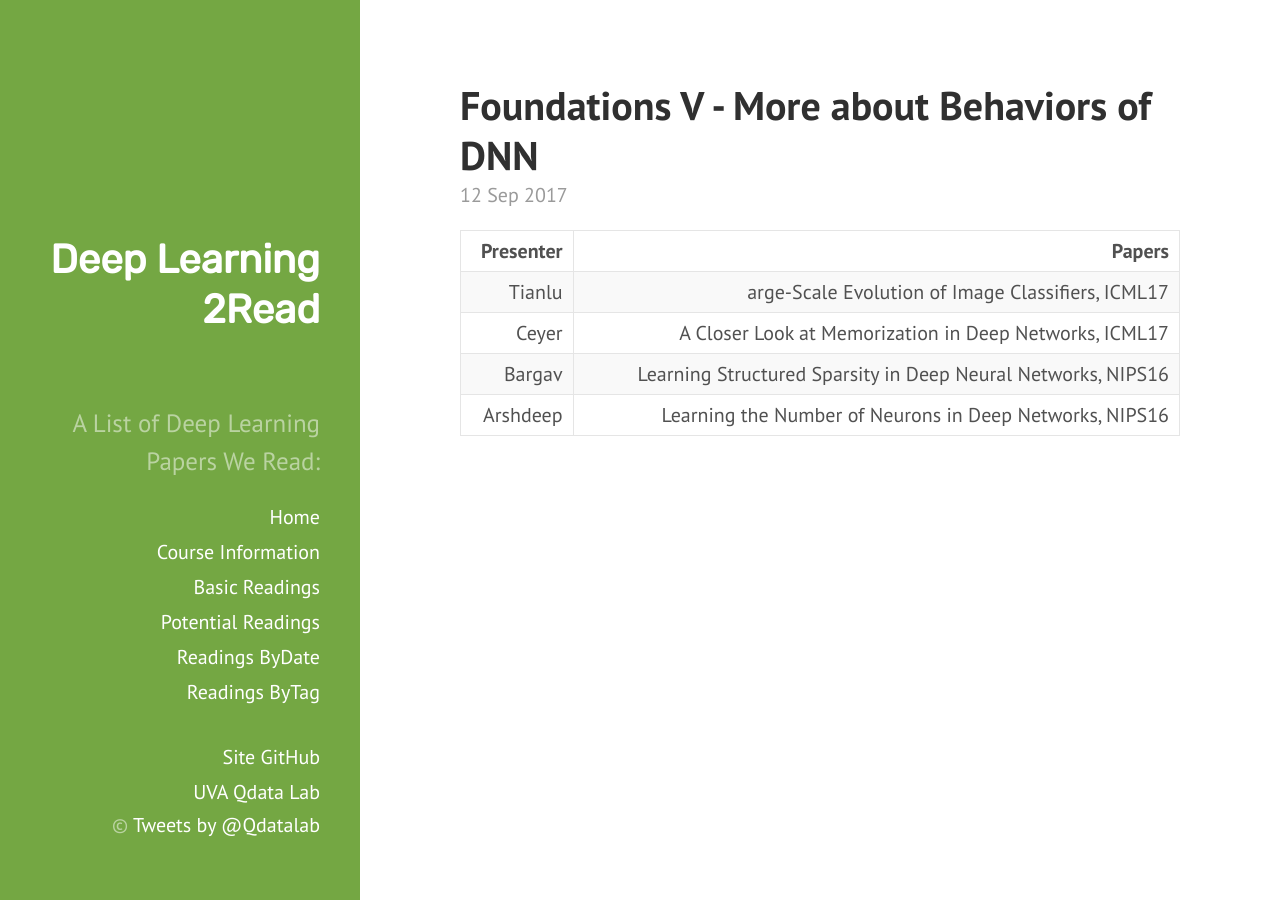
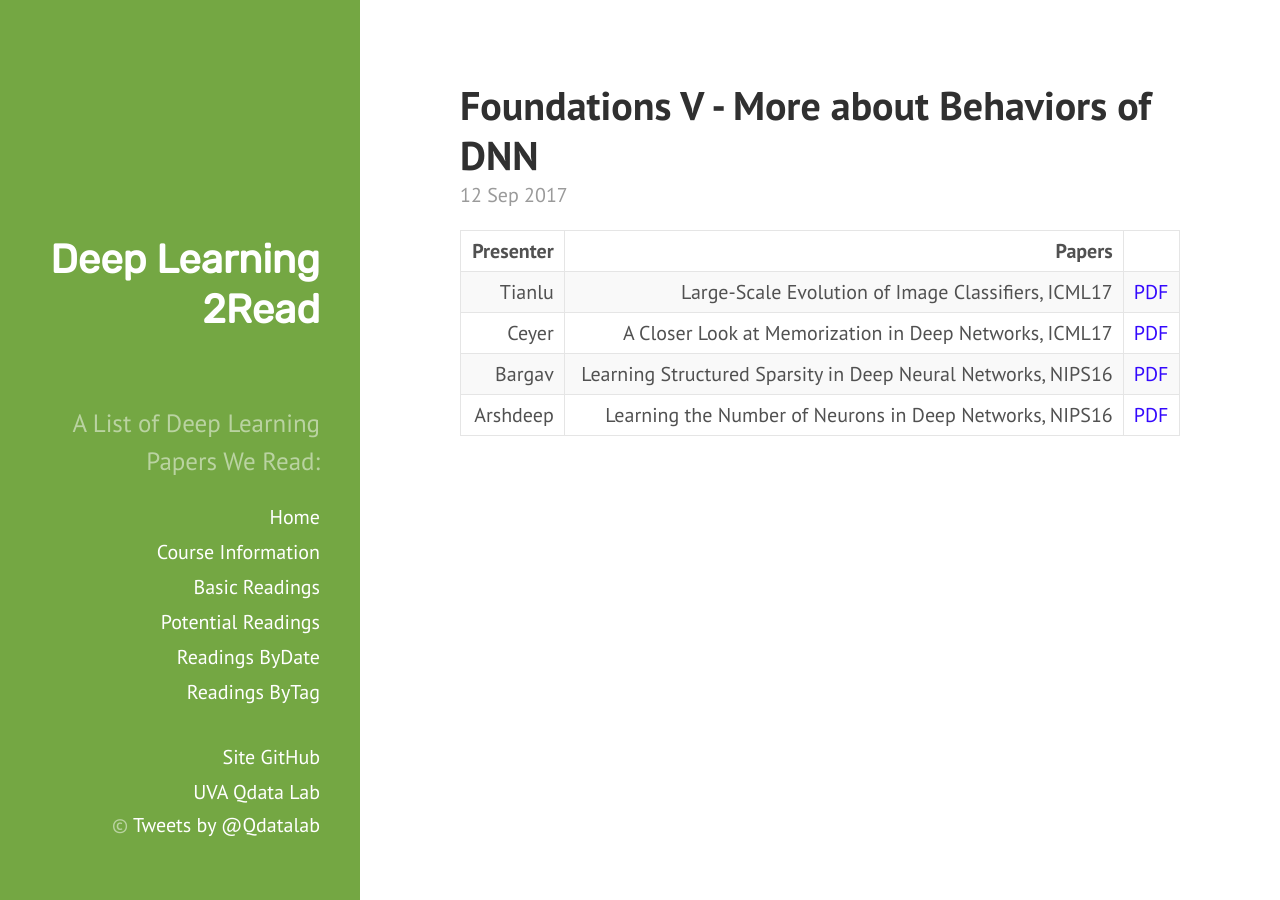
Before and after one commit to QData/deep2Read, a Jekyll site: the page built from _posts/2017-09-12-.md, in a window 1280 px wide. Built offline with Jekyll 4.4.1, drawn with Linux system fonts in a browser that asks for light colours.

Commit message:
add PDF info

```diff
--- a/_posts/2017-09-12-.md
+++ b/_posts/2017-09-12-.md
@@ -9,7 +9,7 @@ tags:
 
 | Presenter | Papers |
 | -----: | ----------: |
-| Tianlu | arge-Scale Evolution of Image Classifiers, ICML17 |
-|  Ceyer | A Closer Look at Memorization in Deep Networks, ICML17 |
-| Bargav | Learning Structured Sparsity in Deep Neural Networks, NIPS16 |
-| Arshdeep | Learning the Number of Neurons in Deep Networks, NIPS16 |
+| Tianlu | Large-Scale Evolution of Image Classifiers, ICML17 |[PDF](https://arxiv.org/abs/1703.01041)  |
+|  Ceyer | A Closer Look at Memorization in Deep Networks, ICML17 | [PDF](https://arxiv.org/pdf/1706.05394.pdf) |
+| Bargav | Learning Structured Sparsity in Deep Neural Networks, NIPS16 | [PDF](https://arxiv.org/abs/1608.03665) |
+| Arshdeep | Learning the Number of Neurons in Deep Networks, NIPS16 | [PDF](https://papers.nips.cc/paper/6372-learning-the-number-of-neurons-in-deep-networks) |
```
Also changed, not shown: _posts/2017-09-07-.md (+3 -3 lines).
